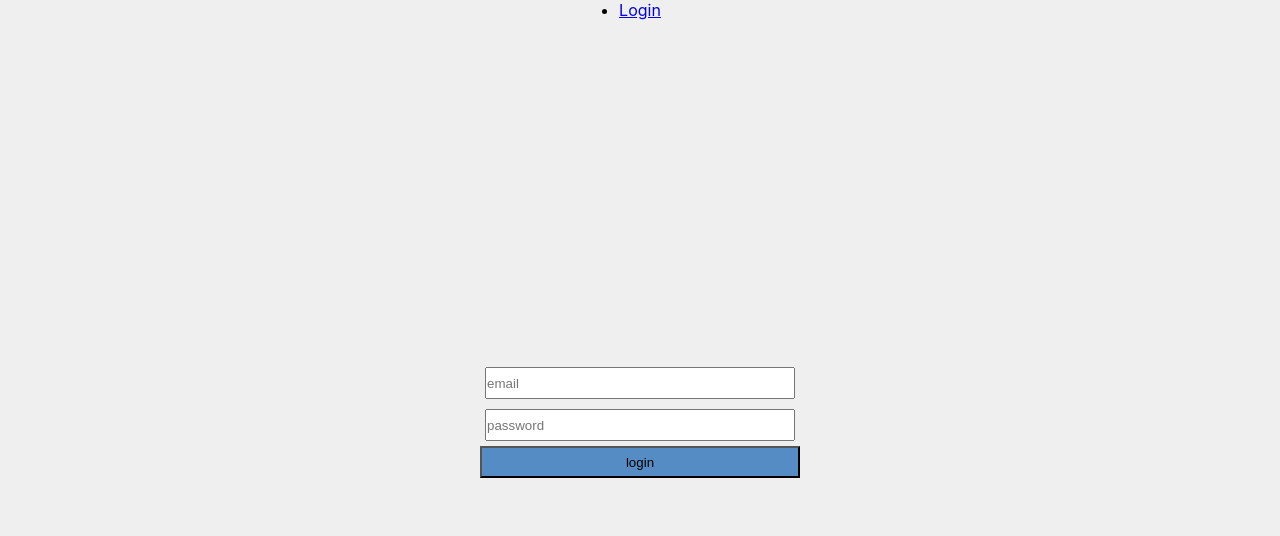
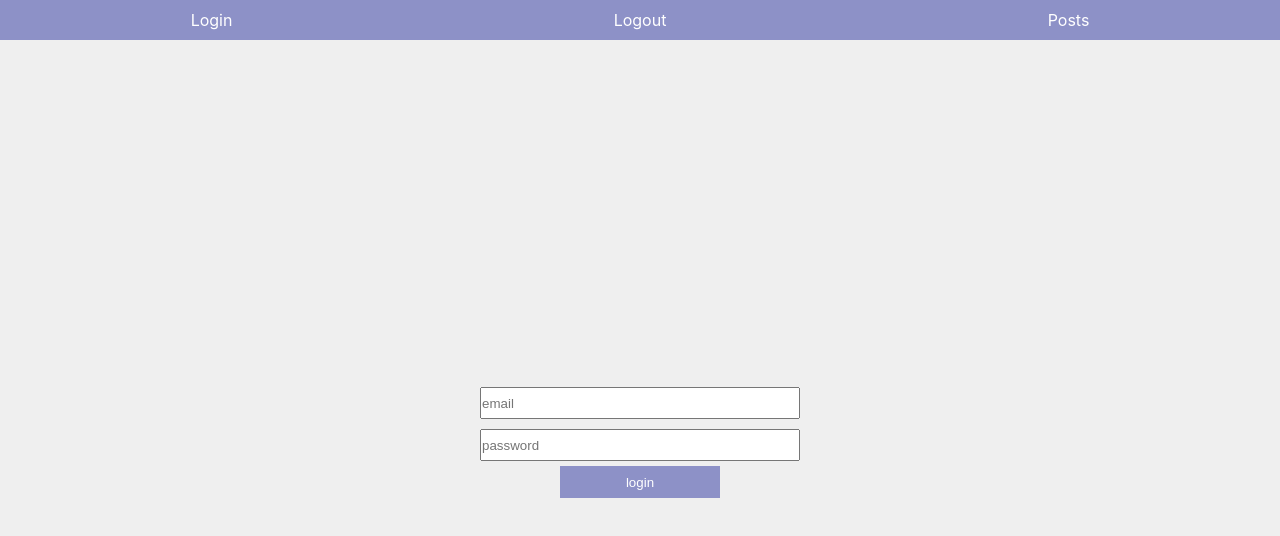
Before and after one commit to Russellgrd/dailyblogs, a React (Vite) app: page /login in a window 1280 px wide. Shown: the top 536 px of the page. Built offline with nearby package versions, Linux system fonts and the light colour scheme; no server answers.

Commit message:
added styles to nav and login component, installed moment to display blog submission dates

```diff
--- a/package.json
+++ b/package.json
@@ -11,6 +11,7 @@
   },
   "dependencies": {
     "formik": "^2.4.2",
+    "moment": "^2.29.4",
     "react": "^18.2.0",
     "react-dom": "^18.2.0",
     "react-router-dom": "^6.14.1",
--- a/src/components/Nav.tsx
+++ b/src/components/Nav.tsx
@@ -27,9 +27,15 @@ const Nav = () => {
 
     return (
         <ul className="nav">
-            {isAuth?.authenticated == true ?
-                <li className="navChild"><Link to='/logout'>Logout</Link></li> :
-                <li className="navChild"><Link to="/login">Login</Link></li>}
+            <li className="navChild">
+                <Link to='/login'>Login</Link>
+            </li>
+            <li className="navChild">
+                <Link to='/logout'>Logout</Link>
+            </li>
+            <li className="navChild">
+                <Link to='/posts'>Posts</Link>
+            </li>
         </ul>
 
     )
--- a/src/components/Posts.tsx
+++ b/src/components/Posts.tsx
@@ -1,10 +1,11 @@
 import { useEffect } from 'react'
 import { useState } from 'react'
+import moment from 'moment';
 
 const Posts = () => {
 
     let [blogs, setBlogs] = useState<any>(null);
-
+    console.log('blogs are', blogs);
     useEffect(() => {
 
         const getPosts = async () => {
@@ -21,23 +22,13 @@ const Posts = () => {
         getPosts();
     }, []);
 
-    const handleLogout = () => {
-        console.log('logging out');
-        fetch('http://localhost:3000/logout', {
-            method: "POST",
-            credentials: "include",
-        })
-            .then(() => {
-                console.log('logged out')
-            })
-    }
-
     return (
         <div className='posts'>
             <h1>Posts</h1>
-            {blogs && blogs.map((blog: { _id: string, blogTitle: string, blogBody: string, blogImageName: string }) =>
+            {blogs && blogs.map((blog: { _id: string, blogTitle: string, blogBody: string, blogImageName: string, createdAt: string, email: string }) =>
                 <div className='post' key={blog._id}>
                     <h1 className='postHeading'>{blog.blogTitle}</h1>
+                    <p>Written {moment(blog.createdAt).format('DD-MM-YYYY HH:mm')} by {blog.email.split("@")[0]}</p>
                     <p className='postBody'> {blog.blogBody} </p>
                     {blog.blogImageName && <img className='postImage' src={"http://localhost:3000/images/" + blog.blogImageName} />}
                 </div>
--- a/src/index.css
+++ b/src/index.css
@@ -19,9 +19,33 @@ html {
 }
 
 
-.nav {}
+.nav {
+  display: flex;
+  align-items: center;
+  width: 100%;
+  min-height: 5vh;
+  background-color: rgba(93, 99, 181, 0.665);
+  align-items: center;
+  justify-content: center;
+}
 
-.navChild {}
+.navChild {
+  margin: auto;
+  text-decoration: none;
+  list-style: none;
+  text-decoration: none;
+
+}
+
+.navChild > a{
+  list-style: none;
+  text-decoration: none;
+  color: white;
+  font-weight: 400;
+
+}
+
+
 
 .register {
   min-height: 100vh;
@@ -60,17 +84,23 @@ html {
 .loginForm {
   display: flex;
   flex-direction: column;
-  width: 25%;
+  min-width: 50%;
+  justify-content: center;
+  align-items: center;
 }
 
 .loginForm > input {
   margin: 5px;
   height: 2rem;
+  min-width: 50%;
 }
 
 .loginForm > button {
-  background-color: rgb(85, 140, 196);
+  background-color: rgba(93, 99, 181, 0.665);
   height: 2rem;
+  min-width: 25%;
+  border: none;
+  color: white;
 }
 
 .submitBlog {
```
Also changed, not shown: 2 other files (tests, documents, lock files or other folders).
